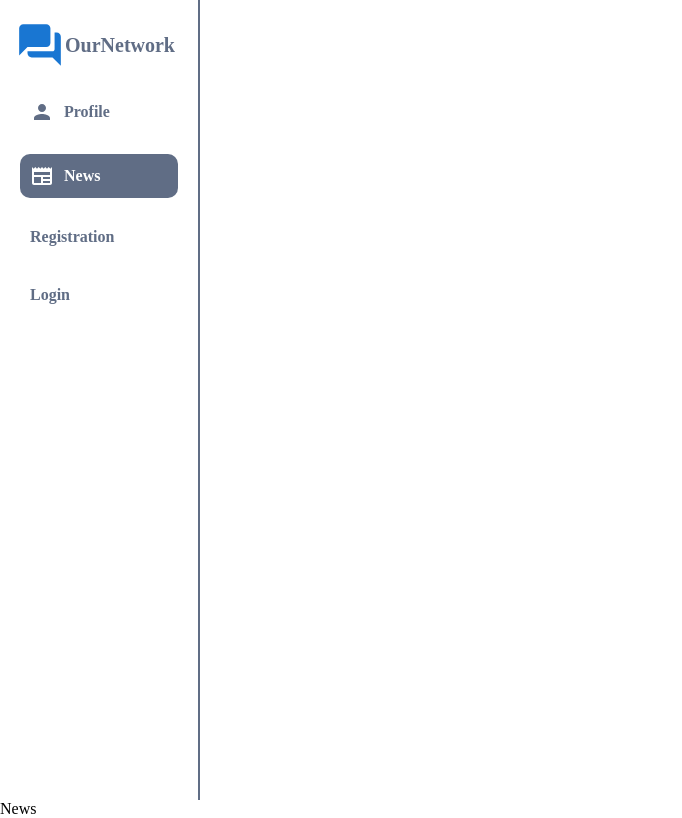
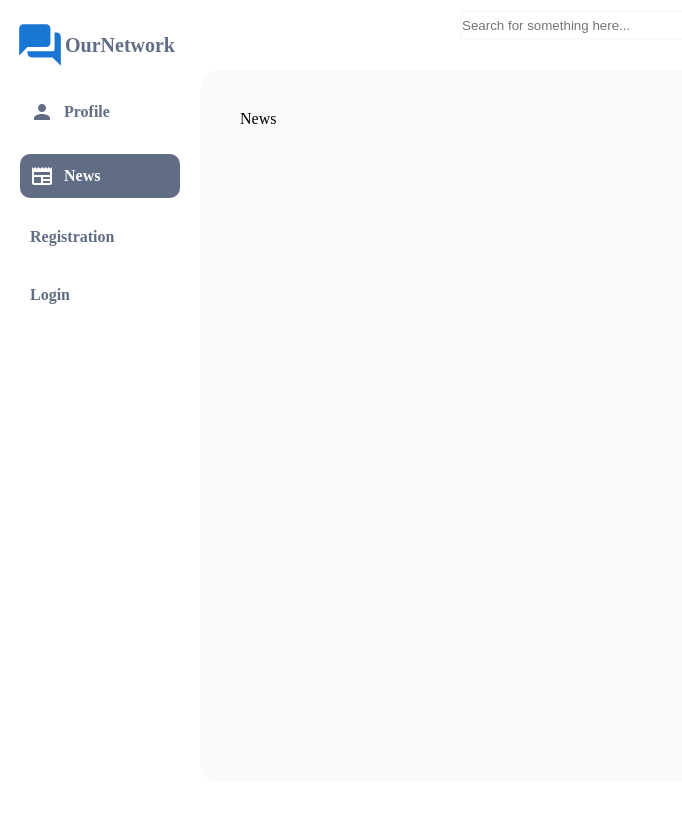
Before and after one commit to lina-gritsel/social-network, a React (Create React App) app in the folder social-network/: page /news in a window 1280 px wide. Shown: the whole page, without its empty margins (0-682 px from the left). Built offline with nearby package versions, Linux system fonts and the light colour scheme.

Commit message:
feat: add layout

```diff
--- /dev/null
+++ b/social-network/src/components/Header/Header.module.scss
@@ -0,0 +1,11 @@
+.content {
+  height: 50px;
+  padding-left: 250px;
+}
+
+.searchInput {
+  border: 2px solid var(--light-gray);
+  height: 30px;
+  margin: 10px;
+  width: 350px;
+}
--- /dev/null
+++ b/social-network/src/components/Header/Header.tsx
@@ -0,0 +1,13 @@
+import { FC } from 'react'
+
+import styles from './Header.module.scss'
+
+const Header: FC = () => {
+  return (
+    <div className={styles.content}>
+      <input type="text" className={styles.searchInput} placeholder='Search for something here...'/>
+    </div>
+  )
+}
+
+export default Header
--- /dev/null
+++ b/social-network/src/components/Header/index.ts
@@ -0,0 +1 @@
+export { default } from './Header'
--- /dev/null
+++ b/social-network/src/components/Layout/Layout.module.scss
@@ -0,0 +1,18 @@
+.container {
+  position: relative;
+}
+
+.layout {
+  display: flex;
+}
+
+.content {
+  background-color: var(--light-gray);
+  border-radius: 20px;
+  height: 89%;
+  left: 200px;
+  padding: 40px;
+  position: absolute;
+  top: 70px;
+  width: 85%;
+}
--- /dev/null
+++ b/social-network/src/components/Layout/Layout.tsx
@@ -0,0 +1,23 @@
+import { FC, ReactNode } from 'react'
+
+import styles from './Layout.module.scss'
+import Header from '../Header'
+import Menu from '../Menu'
+
+type LayotProps = {
+  children: ReactNode
+}
+
+const Layout: FC<LayotProps> = (props) => {
+  return (
+    <div className={styles.container}>
+      <div className={styles.layout}>
+        <Menu />
+        <Header />
+      </div>
+      <div className={styles.content}>{props.children}</div>
+    </div>
+  )
+}
+
+export default Layout
--- /dev/null
+++ b/social-network/src/components/Layout/index.ts
@@ -0,0 +1 @@
+export { default } from './Layout'
--- a/social-network/src/components/Menu/Menu.module.scss
+++ b/social-network/src/components/Menu/Menu.module.scss
@@ -1,5 +1,4 @@
 .container {
-  border-right: 2px solid var(--gray-color);
   display: flex;
   flex-direction: column;
   gap: 20px;
--- a/social-network/src/pages/NewsPage/NewsPage.tsx
+++ b/social-network/src/pages/NewsPage/NewsPage.tsx
@@ -1,12 +1,10 @@
 import { FC } from 'react'
 
 import styles from './NewsPage.module.scss'
-import Menu from '../../components/Menu'
 
 const NewsPage: FC = () => {
   return (
     <>
-      <Menu />
       <div>News</div>
     </>
   )
--- a/social-network/src/pages/ProfilePage/ProfilePage.tsx
+++ b/social-network/src/pages/ProfilePage/ProfilePage.tsx
@@ -1,13 +1,11 @@
 import { FC } from 'react'
 
 import styles from './Profile.module.scss'
-import Menu from '../../components/Menu'
 
 const ProfilePage: FC = () => {
   return (
     <>
-      <Menu />
-      <div>Profile</div>
+        <div>Profile</div>
     </>
   )
 }
--- a/social-network/src/router/router.tsx
+++ b/social-network/src/router/router.tsx
@@ -1,16 +1,19 @@
 import { FC } from 'react'
 import { BrowserRouter, Navigate, Route, Routes } from 'react-router-dom'
+import Layout from '../components/Layout'
 import { routes } from './routes'
 
 export const Router: FC = () => {
   return (
     <BrowserRouter>
+      <Layout>
         <Routes>
           <Route path="/" element={<Navigate replace to="/news" />} />
           {routes.map(({ path, component: Component }, index) => (
             <Route key={index} path={path} element={<Component />} />
           ))}
         </Routes>
+      </Layout>
     </BrowserRouter>
   )
 }
--- a/social-network/src/scss/_variables.scss
+++ b/social-network/src/scss/_variables.scss
@@ -1,6 +1,7 @@
 :root{
     --white-color: #fff;
     --gray-color: #606d85;
+    --light-gray: #f9fafb;
 
     // --font-family-montserrat: 'Montserrat', sans-serif;
 
--- a/social-network/src/scss/styles.scss
+++ b/social-network/src/scss/styles.scss
@@ -3,6 +3,7 @@
 * {
   box-sizing: border-box;
   margin: 0;
+  overflow-x: hidden;
   padding: 0;
 }
 
```
Lines whose indentation alone changed are shown as unchanged.
